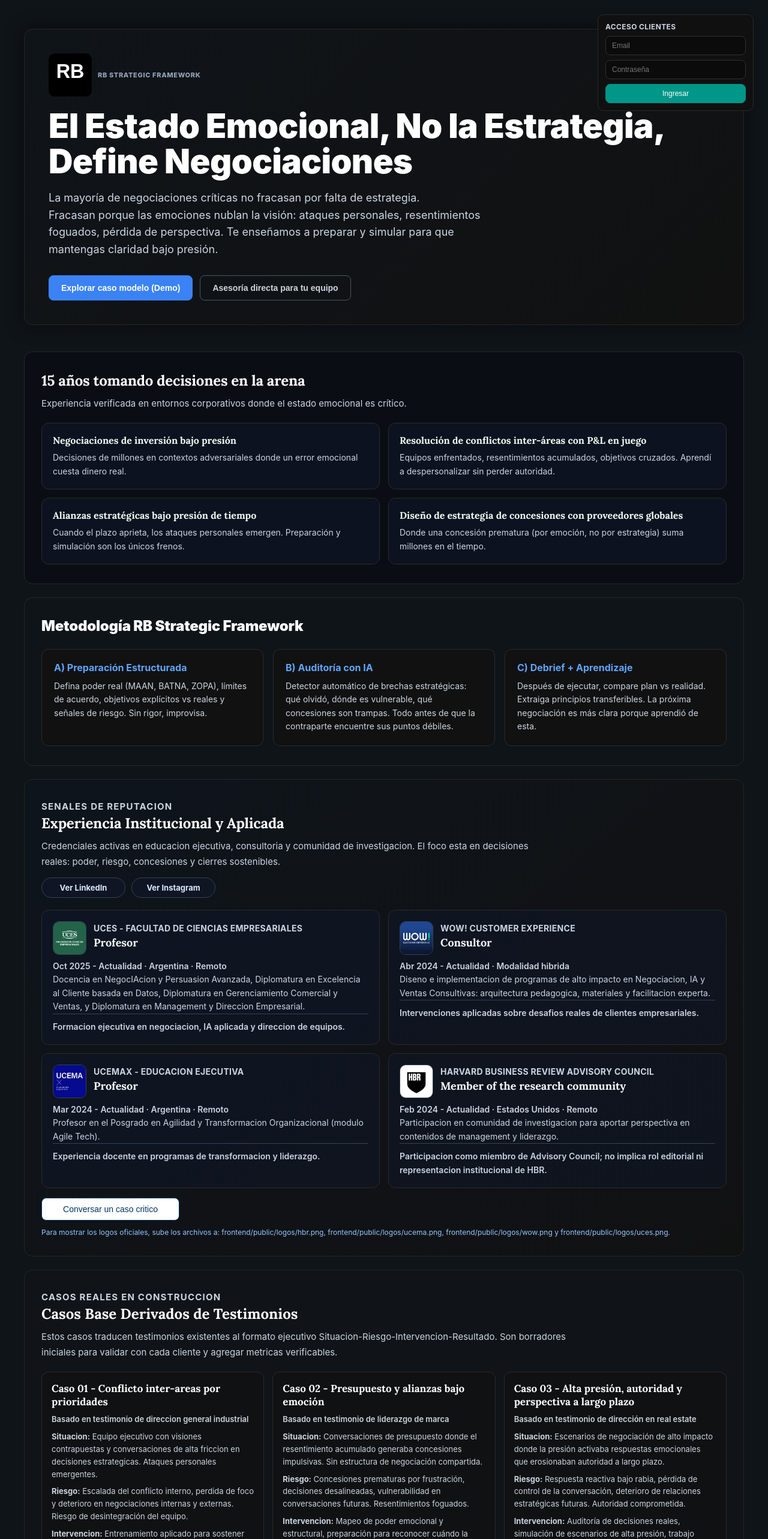
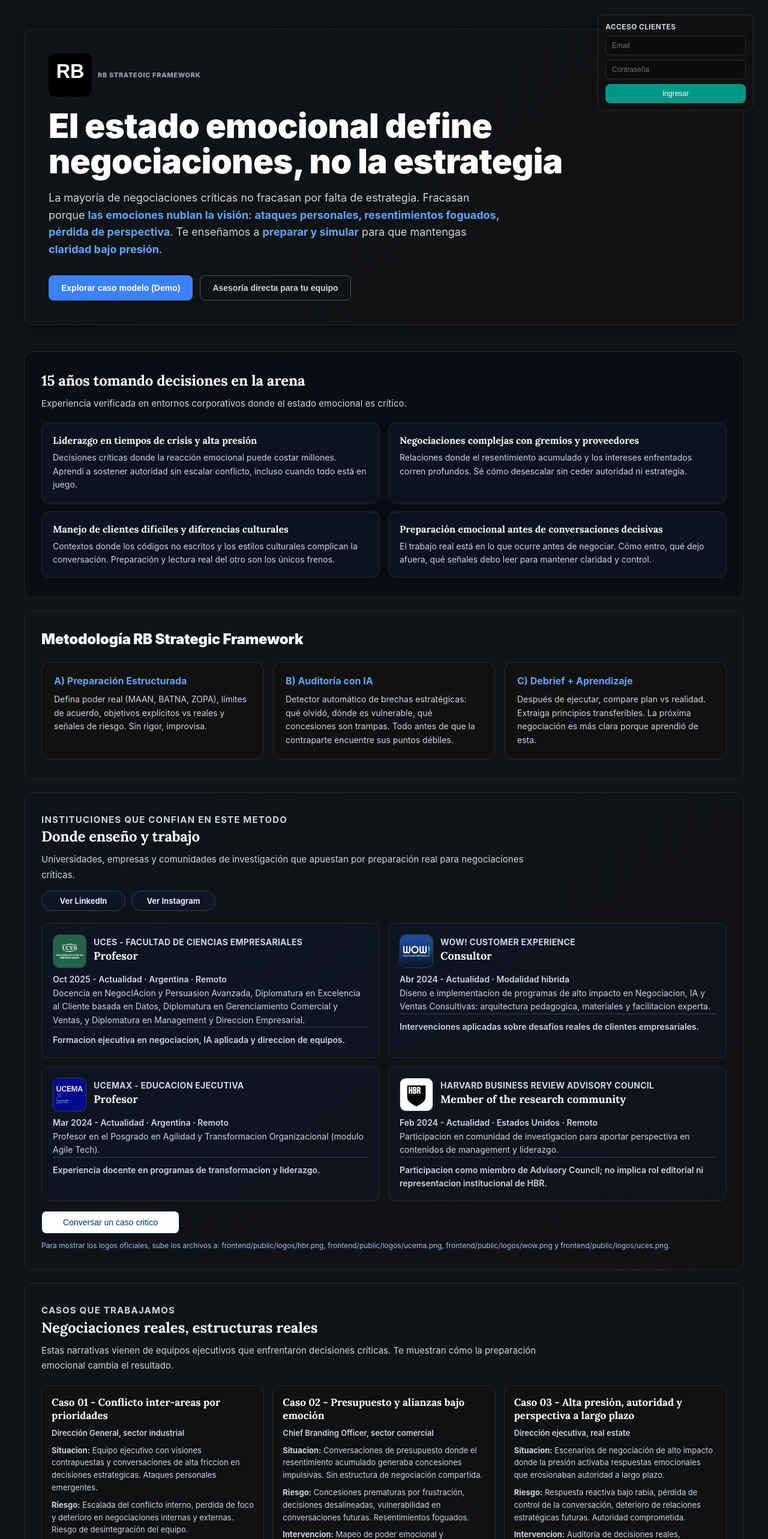
Before and after one commit to rodrigogborgia/RB-Strategic-Framework, a React (Vite) app in the folder frontend/: page / in a window 1280 px wide. Shown: the top 2566 px of the page at 60% size. Built offline with nearby package versions, Linux system fonts and the light colour scheme.

Commit message:
refactor: hero repositioned for crisis leadership + emotional intelligence thesis + applied experience rewritten + reputation institutional trust framing + testimonio visual distinction for Jálid

```diff
--- a/frontend/src/App.tsx
+++ b/frontend/src/App.tsx
@@ -194,7 +194,7 @@ const reputationSignals: ReputationSignal[] = [
 const testimonialBasedCases: CaseNarrative[] = [
   {
     title: "Caso 01 - Conflicto inter-areas por prioridades",
-    source: "Basado en testimonio de direccion general industrial",
+    source: "Dirección General, sector industrial",
     situation: "Equipo ejecutivo con visiones contrapuestas y conversaciones de alta friccion en decisiones estrategicas. Ataques personales emergentes.",
     risk: "Escalada del conflicto interno, perdida de foco y deterioro en negociaciones internas y externas. Riesgo de desintegración del equipo.",
     intervention: "Entrenamiento aplicado para sostener limites emotivos, conectar intereses y convertir conflicto en claridad operativa. Simulación de escenarios críticos.",
@@ -202,7 +202,7 @@ const testimonialBasedCases: CaseNarrative[] = [
   },
   {
     title: "Caso 02 - Presupuesto y alianzas bajo emoción",
-    source: "Basado en testimonio de liderazgo de marca",
+    source: "Chief Branding Officer, sector comercial",
     situation: "Conversaciones de presupuesto donde el resentimiento acumulado generaba concesiones impulsivas. Sin estructura de negociación compartida.",
     risk: "Concesiones prematuras por frustración, decisiones desalineadas, vulnerabilidad en conversaciones futuras. Resentimientos foguados.",
     intervention: "Mapeo de poder emocional y estructural, preparación para reconocer cuándo la emoción invade la decisión, definición de criterios previos.",
@@ -210,7 +210,7 @@ const testimonialBasedCases: CaseNarrative[] = [
   },
   {
     title: "Caso 03 - Alta presión, autoridad y perspectiva a largo plazo",
-    source: "Basado en testimonio de dirección en real estate",
+    source: "Dirección ejecutiva, real estate",
     situation: "Escenarios de negociación de alto impacto donde la presión activaba respuestas emocionales que erosionaban autoridad a largo plazo.",
     risk: "Respuesta reactiva bajo rabia, pérdida de control de la conversación, deterioro de relaciones estratégicas futuras. Autoridad comprometida.",
     intervention: "Auditoría de decisiones reales, simulación de escenarios de alta presión, trabajo táctico para sostener límites sin ataques personales.",
@@ -1277,10 +1277,10 @@ function App() {
               <img src={brandLogo} alt="RB logo" className="brand-logo" />
               <span className="landing-brand-name">RB Strategic Framework</span>
             </div>
-            <h1 className="landing-title">El Estado Emocional, No la Estrategia, Define Negociaciones</h1>
+            <h1 className="landing-title">El estado emocional define negociaciones, no la estrategia</h1>
             <p className="landing-subtitle">
-              La mayoría de negociaciones críticas no fracasan por falta de estrategia.<br/>Fracasan porque las emociones nublan la visión: ataques personales, resentimientos foguados, pérdida de perspectiva.
-              Te enseñamos a preparar y simular para que mantengas claridad bajo presión.
+              La mayoría de negociaciones críticas no fracasan por falta de estrategia. Fracasan porque <strong>las emociones nublan la visión</strong>: <strong>ataques personales, resentimientos foguados, pérdida de perspectiva</strong>.
+              Te enseñamos a <strong>preparar y simular</strong> para que mantengas <strong>claridad bajo presión</strong>.
             </p>
             <div className="landing-cta-row">
               <button
@@ -1306,20 +1306,20 @@ function App() {
             </div>
             <div className="landing-applied-list">
               <article className="landing-applied-item">
-                <h3>Negociaciones de inversión bajo presión</h3>
-                <p>Decisiones de millones en contextos adversariales donde un error emocional cuesta dinero real.</p>
+                <h3>Liderazgo en tiempos de crisis y alta presión</h3>
+                <p>Decisiones críticas donde la reacción emocional puede costar millones. Aprendí a sostener autoridad sin escalar conflicto, incluso cuando todo está en juego.</p>
               </article>
               <article className="landing-applied-item">
-                <h3>Resolución de conflictos inter-áreas con P&L en juego</h3>
-                <p>Equipos enfrentados, resentimientos acumulados, objetivos cruzados. Aprendí a despersonalizar sin perder autoridad.</p>
+                <h3>Negociaciones complejas con gremios y proveedores</h3>
+                <p>Relaciones donde el resentimiento acumulado y los intereses enfrentados corren profundos. Sé cómo desescalar sin ceder autoridad ni estrategia.</p>
               </article>
               <article className="landing-applied-item">
-                <h3>Alianzas estratégicas bajo presión de tiempo</h3>
-                <p>Cuando el plazo aprieta, los ataques personales emergen. Preparación y simulación son los únicos frenos.</p>
+                <h3>Manejo de clientes difíciles y diferencias culturales</h3>
+                <p>Contextos donde los códigos no escritos y los estilos culturales complican la conversación. Preparación y lectura real del otro son los únicos frenos.</p>
               </article>
               <article className="landing-applied-item">
-                <h3>Diseño de estrategia de concesiones con proveedores globales</h3>
-                <p>Donde una concesión prematura (por emoción, no por estrategia) suma millones en el tiempo.</p>
+                <h3>Preparación emocional antes de conversaciones decisivas</h3>
+                <p>El trabajo real está en lo que ocurre antes de negociar. Cómo entro, qué dejo afuera, qué señales debo leer para mantener claridad y control.</p>
               </article>
             </div>
           </section>
@@ -1344,11 +1344,10 @@ function App() {
 
           <section className="landing-reputation">
             <div className="landing-reputation-header">
-              <p className="landing-reputation-kicker">Senales De Reputacion</p>
-              <h2>Experiencia Institucional y Aplicada</h2>
+              <p className="landing-reputation-kicker">Instituciones que confian en este metodo</p>
+              <h2>Donde enseño y trabajo</h2>
               <p>
-                Credenciales activas en educacion ejecutiva, consultoria y comunidad de investigacion.
-                El foco esta en decisiones reales: poder, riesgo, concesiones y cierres sostenibles.
+                Universidades, empresas y comunidades de investigación que apuestan por preparación real para negociaciones críticas.
               </p>
               <div className="landing-social-links">
                 <a
@@ -1415,11 +1414,11 @@ function App() {
 
           <section className="landing-cases">
             <div className="landing-cases-header">
-              <p className="landing-reputation-kicker">Casos Reales En Construccion</p>
-              <h2>Casos Base Derivados de Testimonios</h2>
+              <p className="landing-reputation-kicker">Casos que trabajamos</p>
+              <h2>Negociaciones reales, estructuras reales</h2>
               <p>
-                Estos casos traducen testimonios existentes al formato ejecutivo Situacion-Riesgo-Intervencion-Resultado.
-                Son borradores iniciales para validar con cada cliente y agregar metricas verificables.
+                Estas narrativas vienen de equipos ejecutivos que enfrentaron decisiones críticas.
+                Te muestran cómo la preparación emocional cambia el resultado.
               </p>
             </div>
             <div className="landing-cases-grid">
--- a/frontend/src/index.css
+++ b/frontend/src/index.css
@@ -122,6 +122,11 @@ body {
   font-size: 18px;
   line-height: 1.6;
   font-weight: 400;
+}
+
+.landing-subtitle strong {
+  color: #60a5fa;
+  font-weight: 700;
 }
 
 .landing-cta-row {
@@ -1080,6 +1085,29 @@ button.danger:hover {
   box-shadow: 0 0 16px rgba(59, 130, 246, 0.15);
 }
 
+.testimonial-card:nth-child(1) {
+  border: 1px solid #f97316;
+  background: linear-gradient(135deg, #1f2a1a 0%, #111111 100%);
+  box-shadow: 0 0 24px rgba(249, 115, 22, 0.1);
+}
+
+.testimonial-card:nth-child(1):hover {
+  border-color: #f97316;
+  box-shadow: 0 0 30px rgba(249, 115, 22, 0.2);
+}
+
+.testimonial-card:nth-child(1) .testimonial-quote {
+  color: #fde2a0;
+}
+
+.testimonial-card:nth-child(1) .testimonial-author {
+  border-top-color: #4a3f1f;
+}
+
+.testimonial-card:nth-child(1) .testimonial-author-name {
+  color: #f97316;
+}
+
 .testimonial-highlighted {
   border: 1px solid #10b981;
   background: linear-gradient(135deg, #0f1729 0%, #111111 100%);
```
